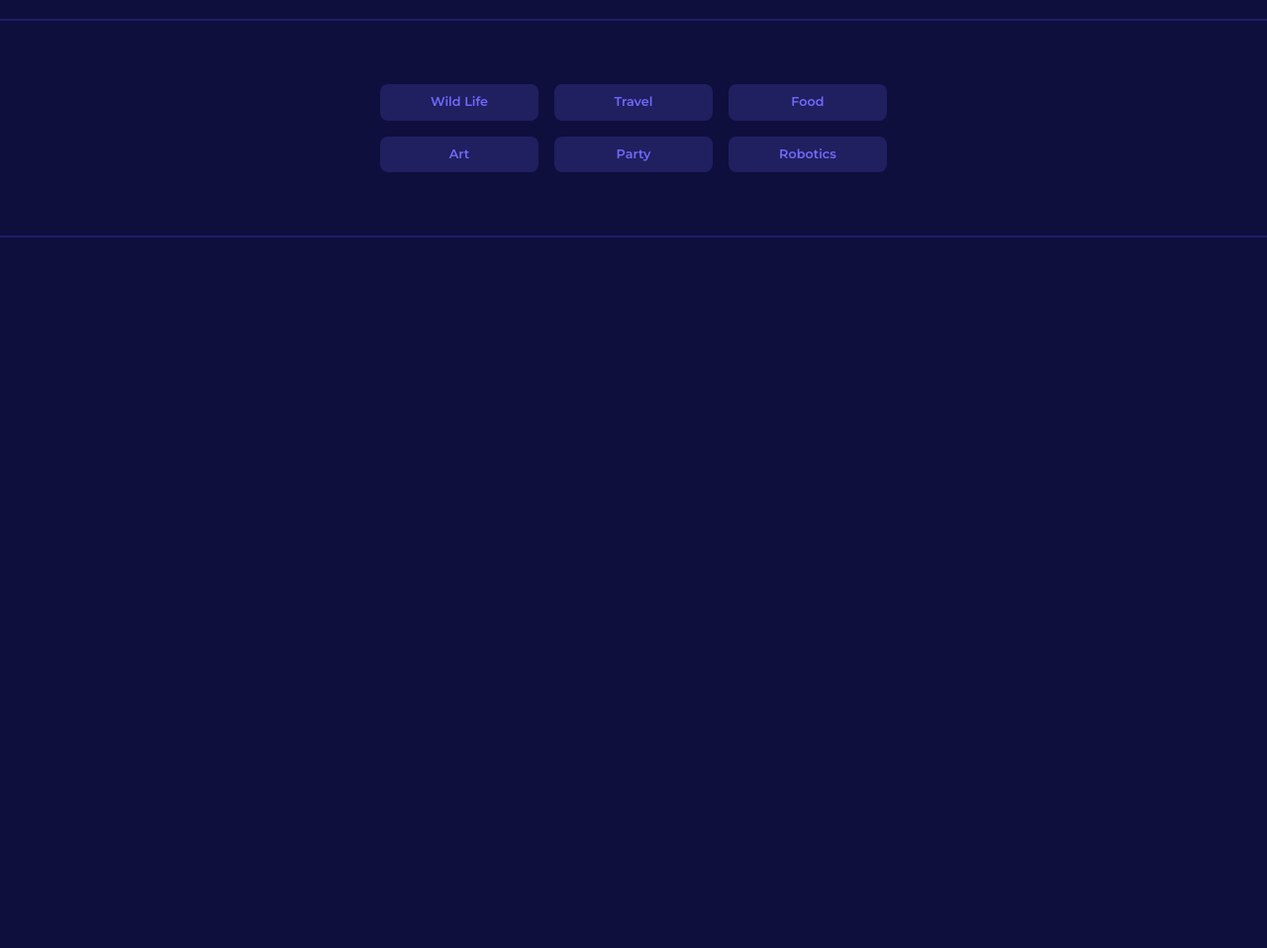
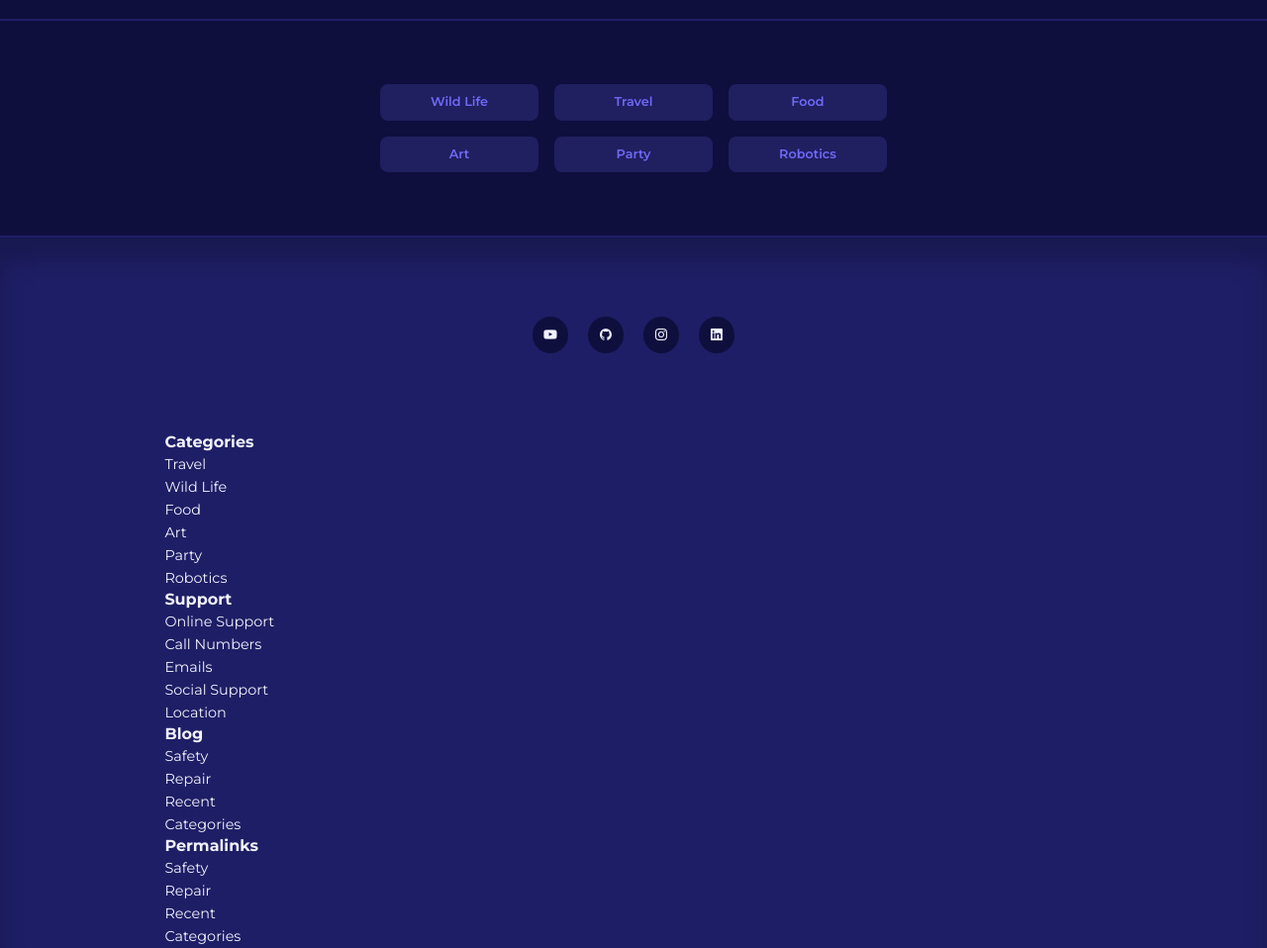
Before and after one commit to AbdullahButt2611/MAB_Blogs_PHP, a PHP site: page / in a window 1280 px wide. Shown: the part 1737-2695 px from the top of the page at 99% size. Before the commit the page ends 1977 px from the top, so only its background shows below. Run offline with PHP 8.4, Linux system fonts and the light colour scheme.

Commit message:
Footer
The Social links in the footer have been added now working on the second layer of the footer.

```diff
--- a/index.html
+++ b/index.html
@@ -313,8 +313,64 @@
 
 
 
+    <footer>
 
-    <!----------------------- Category Buttons SECTION ENDS HERE ------------------------->
+        <div class="footer__socials">
+            <a href="https://www.youtube.com/channel/UCnuOFQyMywg-KuoN-lmav1Q" target="_blank"><i class="uil uil-youtube"></i></a>
+            <a href="https://github.com/AbdullahButt2611" target="_blank"><i class="uil uil-github"></i></a>
+            <a href="https://www.instagram.com/abdullah.butt.22/" target="_blank"><i class="uil uil-instagram"></i></a>
+            <a href="https://www.linkedin.com/in/abdullah-butt2611/" target="_blank"><i class="uil uil-linkedin"></i></a>
+        </div>
+
+        <div class="container footer__container">
+
+            <article>
+                <h4>Categories</h4>
+                <ul>
+                    <li><a href="">Travel</a></li>
+                    <li><a href="">Wild Life</a></li>
+                    <li><a href="">Food</a></li>
+                    <li><a href="">Art</a></li>
+                    <li><a href="">Party</a></li>
+                    <li><a href="">Robotics</a></li>
+                </ul>
+            </article>
+
+            <article>
+                <h4>Support</h4>
+                <ul>
+                    <li><a href="">Online Support</a></li>
+                    <li><a href="">Call Numbers</a></li>
+                    <li><a href="">Emails</a></li>
+                    <li><a href="">Social Support</a></li>
+                    <li><a href="">Location</a></li>
+                </ul>
+            </article>
+
+            <article>
+                <h4>Blog</h4>
+                <ul>
+                    <li><a href="">Safety</a></li>
+                    <li><a href="">Repair</a></li>
+                    <li><a href="">Recent</a></li>
+                    <li><a href="">Categories</a></li>
+                </ul>
+            </article>
+
+            <article>
+                <h4>Permalinks</h4>
+                <ul>
+                    <li><a href="">Safety</a></li>
+                    <li><a href="">Repair</a></li>
+                    <li><a href="">Recent</a></li>
+                    <li><a href="">Categories</a></li>
+                </ul>
+            </article>
+
+        </div>
+
+    </footer>
+    <!----------------------- Footer SECTION ENDS HERE ------------------------->
 
 
 
--- a/style.css
+++ b/style.css
@@ -271,3 +271,37 @@ nav button{
     gap: 1rem;
     width: 40%;                             /* If category buttons are not styled corectly simply remove this line*/
 }
+
+
+
+/* ============================      FOOTER     ============================= */
+footer{
+    background: var(--color-gray-900);
+    padding: 5rem 0 0;
+    box-shadow: inset 0 1.5rem 1.5rem rgba(0, 0, 0, 0.2);
+}
+
+.footer__socials{
+    margin-inline: auto;
+    width: fit-content;
+    margin-bottom: 5rem;
+    display: flex;
+    justify-content: space-between;
+    align-items: center;
+    gap: 1.2rem;
+}
+
+.footer__socials a{
+    background: var(--color-bg);
+    border-radius: 50%;
+    width: 2.3rem;
+    height: 2.3rem;
+    display: flex;
+    align-items: center;
+    justify-content: center;
+}
+
+.footer__socials a:hover{
+    background: var(--color-white);
+    color: var(--color-bg);
+}
```
